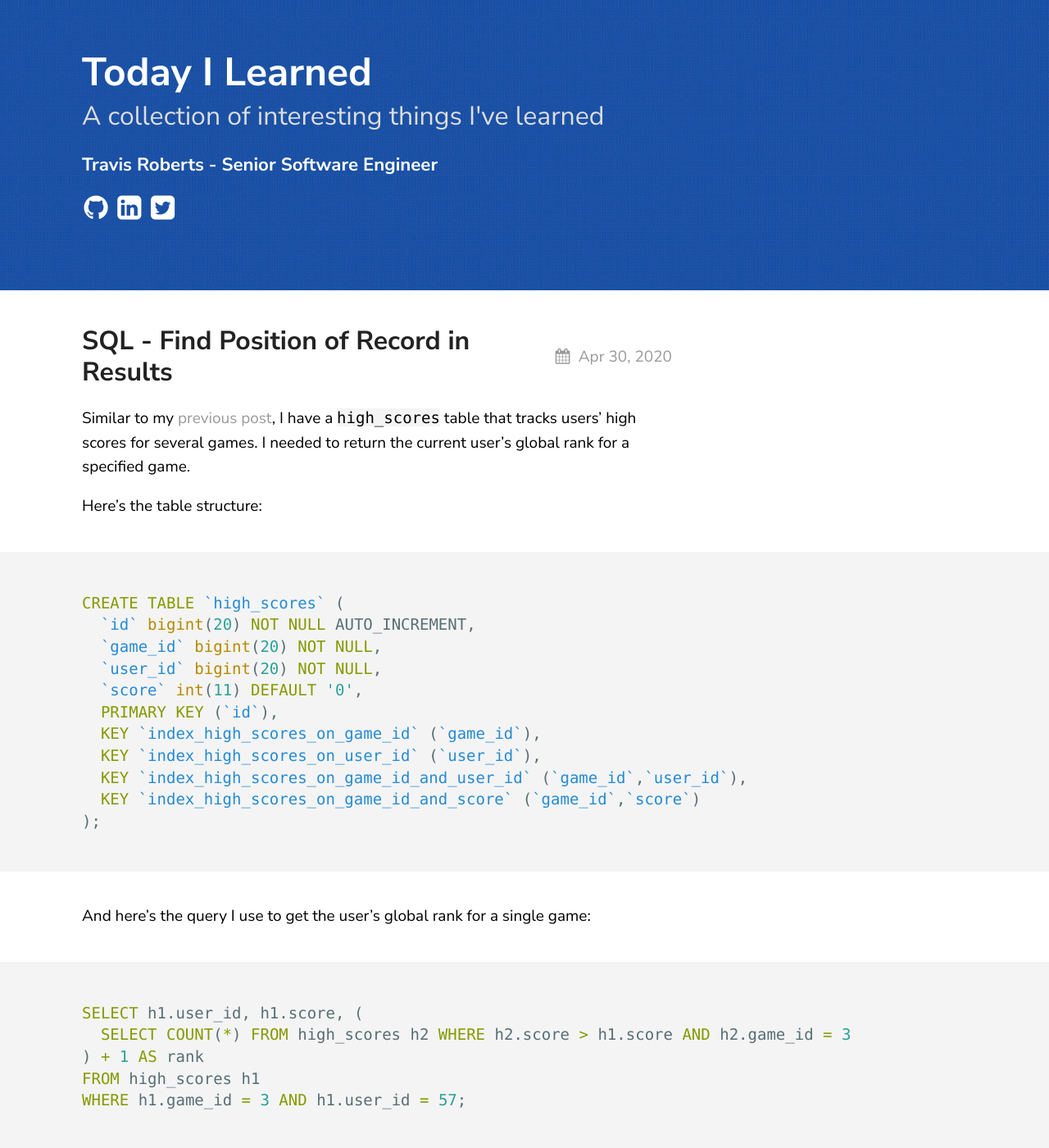
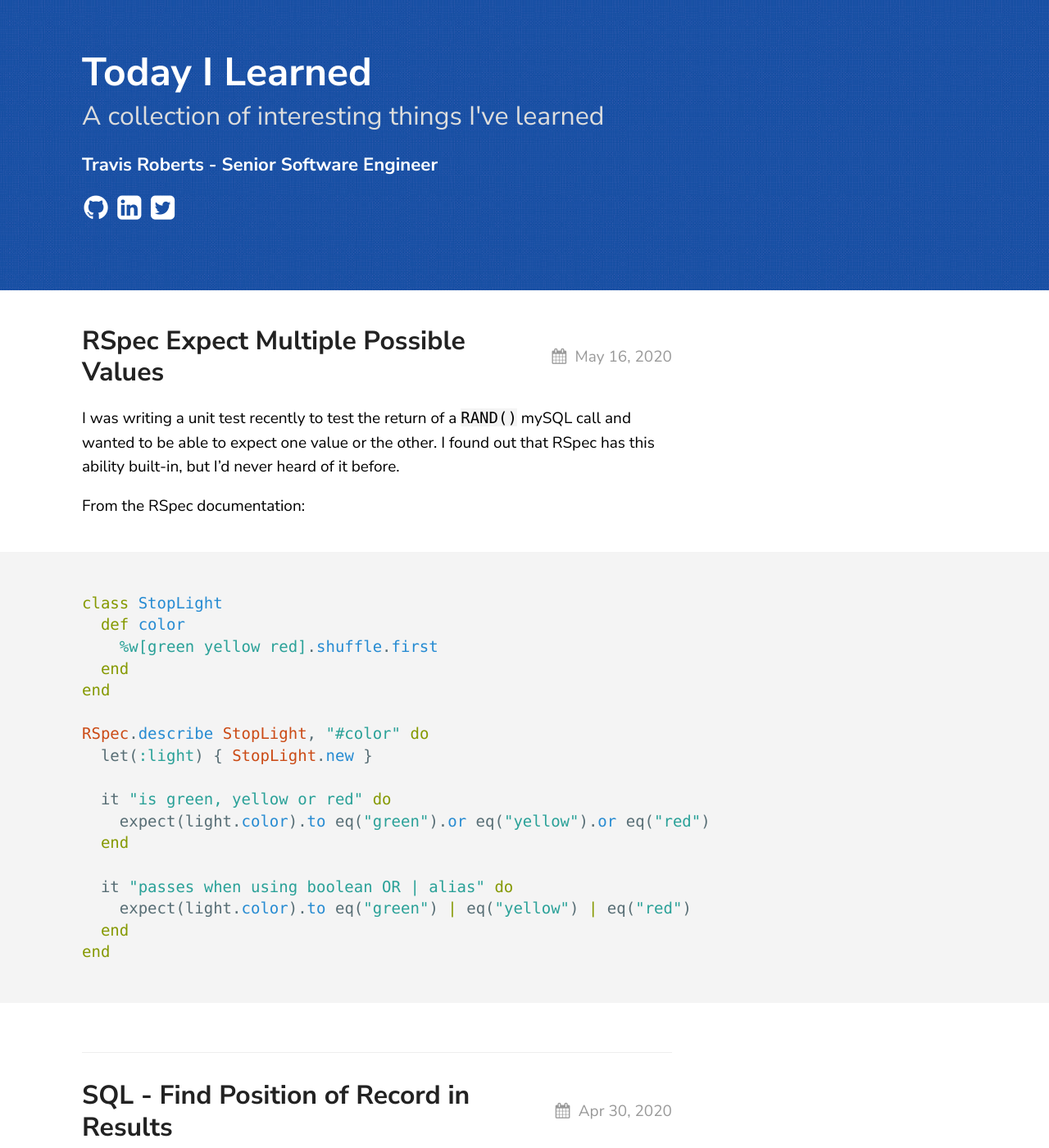
Before and after one commit to traviskroberts/traviskroberts.github.io, a Jekyll site: the page built from index.markdown, in a window 1280 px wide and 1400 px high. Shown: the whole window at 82% size. Built offline with Jekyll 4.4.1, drawn with Linux system fonts in a browser that asks for light colours; some of the changed text lies outside the part shown.

Commit message:
Add post

````diff
--- a/_posts/2020-05-28-activerecord-compound-column-uniqueness.markdown
+++ b/_posts/2020-04-28-activerecord-compound-column-uniqueness.markdown
@@ -1,6 +1,6 @@
 ---
 layout: post
-title:  "ActiveRecord uniqueness validation on compound columns"
+title:  "ActiveRecord Uniqueness Validation on Compound Columns"
 date:   2020-04-28 00:00:00 -0500
 categories: activerecord rails
 ---
--- /dev/null
+++ b/_posts/2020-05-16-rspec-multiple-expectation-matchers.markdown
@@ -0,0 +1,29 @@
+---
+layout: post
+title:  "RSpec Expect Multiple Possible Values"
+date:   2020-05-16 00:00:00 -0500
+categories: rspec rails
+---
+I was writing a unit test recently to test the return of a `RAND()` mySQL call and wanted to be able to expect one value or the other. I found out that RSpec has this ability built-in, but I'd never heard of it before.
+
+From the RSpec documentation:
+
+```ruby
+class StopLight
+  def color
+    %w[green yellow red].shuffle.first
+  end
+end
+
+RSpec.describe StopLight, "#color" do
+  let(:light) { StopLight.new }
+
+  it "is green, yellow or red" do
+    expect(light.color).to eq("green").or eq("yellow").or eq("red")
+  end
+
+  it "passes when using boolean OR | alias" do
+    expect(light.color).to eq("green") | eq("yellow") | eq("red")
+  end
+end
+```
````
